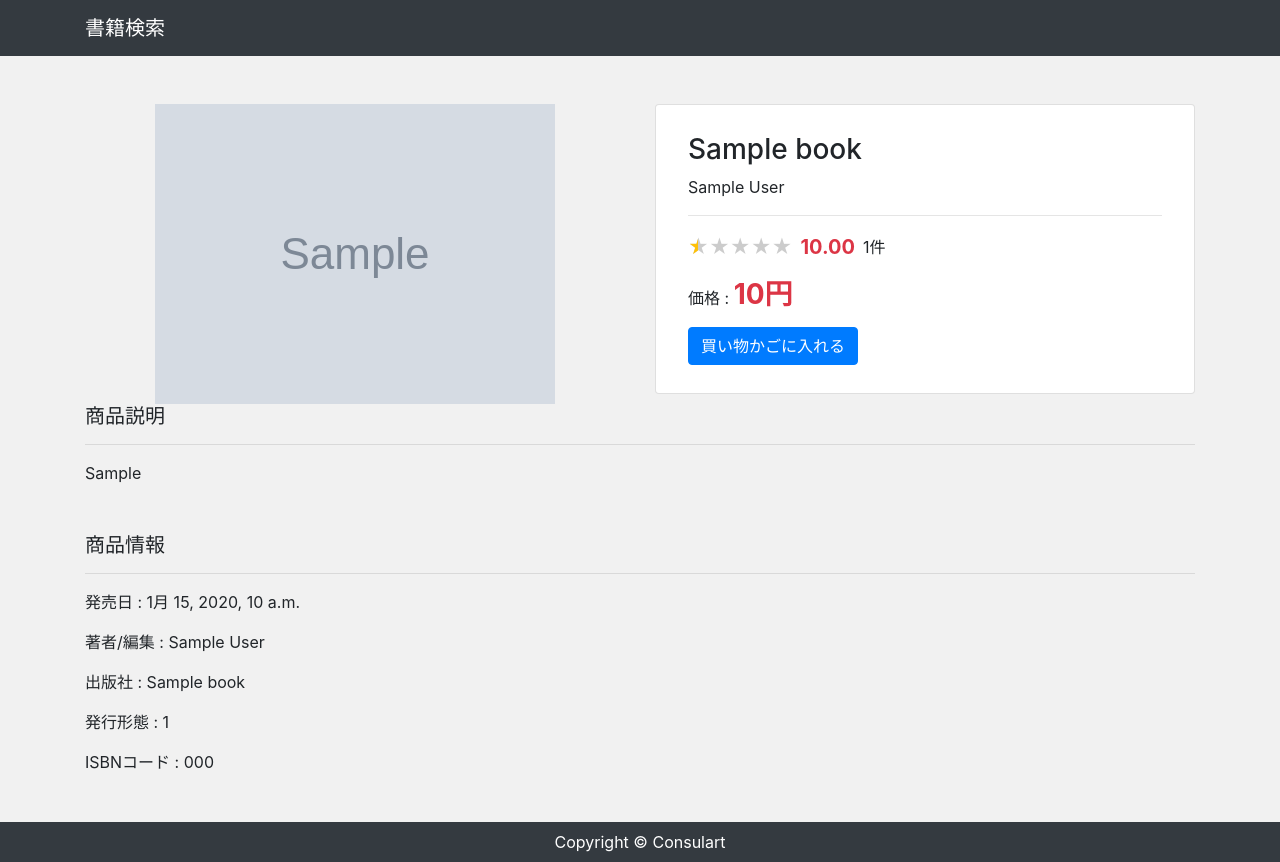
After one commit to hidekis1126/Django-web-API-books, a Django app: template app/templates/app/detail.html in a window 1280 px wide. The commit adds this page. Run offline with Django 3.2, Linux system fonts and the light colour scheme; the template is opened without the code that fills it: most values are stand-ins (such as "Sample title", 1, 10 or a date in 2020); grey boxes marked "Sample" are stand-in pictures; some libraries are stand-ins or nearby versions.

Commit message:
商品情報表示、購入機能実装

```diff
--- a/app/static/css/style.css
+++ b/app/static/css/style.css
@@ -19,3 +19,25 @@ main {
     height: 200px;
     object-fit: contain;
 }
+
+.star-rating {
+    position: relative;
+    font-size: 20px;
+    word-wrap: normal!important;
+}
+
+.star-rating-front {
+    position: absolute;
+    top: 0;
+    left: 0;
+    overflow: hidden;
+}
+
+.star-rating-back {
+    color: #CCCCCC;
+}
+
+.average {
+    font-size: 20px;
+    font-weight: bold;
+}
--- a/app/templates/app/book.html
+++ b/app/templates/app/book.html
@@ -14,7 +14,7 @@
                     <div class="card-body text-center px-2 py-3">
                         <h5 class="font-weight-bold">{{ book.title }}</h5>
                     </div>
-                    <a href="" class="stretched-link"></a>
+                    <a href="{% url 'detail' book.isbn %}" class="stretched-link"></a>
                 </div>
             </div>
         {% empty %}
--- /dev/null
+++ b/app/templates/app/detail.html
@@ -0,0 +1,61 @@
+{% extends 'app/base.html' %}
+
+{% block content %}
+
+<div class="my-5">
+    <div class="row">
+        <div class="col-md-6 text-center">
+            <img src="{{ book_data.image }}" alt="" class="img-fluid">
+        </div>
+
+        <div class="col-md-6">
+            <div class="card">
+                <div class="card-body px-2 py-1">
+                    <div class="p-4">
+                        <h3>{{ book_data.title }}</h3>
+                        <p class="mb-3">{{ book_data.author }}</p>
+                        <hr>
+                        {% if not book_data.reviewCount == 0 %}
+                            <div class="d-flex flex-row">
+                                <div class="star-rating">
+                                    <div class="star-rating-front text-warning" style="width: {{ book_data.average }}%">★★★★★</div>
+                                    <div class="star-rating-back">★★★★★</div>
+                                </div>
+                                <div class="average ml-2 text-danger">
+                                    {{ book_data.reviewAverage|floatformat:2 }}
+                                </div>
+                                <div class="d-flex align-items-center ml-2">
+                                    {{ book_data.reviewCount }}件
+                                </div>
+                            </div>
+                        {% else %}
+                            <p>まだレビューはありません</p>
+                        {% endif %}
+                        <p class="mt-3">価格 : <span class="text-danger font-weight-bold h3">{{ book_data.itemPrice }}円</span></p>
+                        <a href="{{ book_data.itemUrl }}" class="btn btn-primary">買い物かごに入れる</a>
+                    </div>
+                </div>
+            </div>
+        </div>
+    </div>
+
+    {% if book_data.itemCaption %}
+        <div class="mb-5">
+            <h5>商品説明</h5>
+            <hr>
+            <p>{{ book_data.itemCaption }}</p>
+        </div>
+    {% endif %}
+
+    <div class="mb-5">
+        <h5>商品情報</h5>
+        <hr>
+        <p>発売日 : {{ book_data.salesDate }}</p>
+        <p>著者/編集 : {{ book_data.author }}</p>
+        <p>出版社 : {{ book_data.publisherName }}</p>
+        <p>発行形態 : {{ book_data.size }}</p>
+        <p>ISBNコード : {{ book_data.isbn }}</p>
+    </div>
+</div>
+
+{% endblock %}
--- a/app/urls.py
+++ b/app/urls.py
@@ -3,4 +3,5 @@ from app import views
 
 urlpatterns = [
     path('', views.IndexView.as_view(), name='index'),
+    path('detail/<str:isbn>', views.DetailView.as_view(), name='detail'),
 ]
```
Also changed, not shown: app/views.py (+43 -0 lines).
